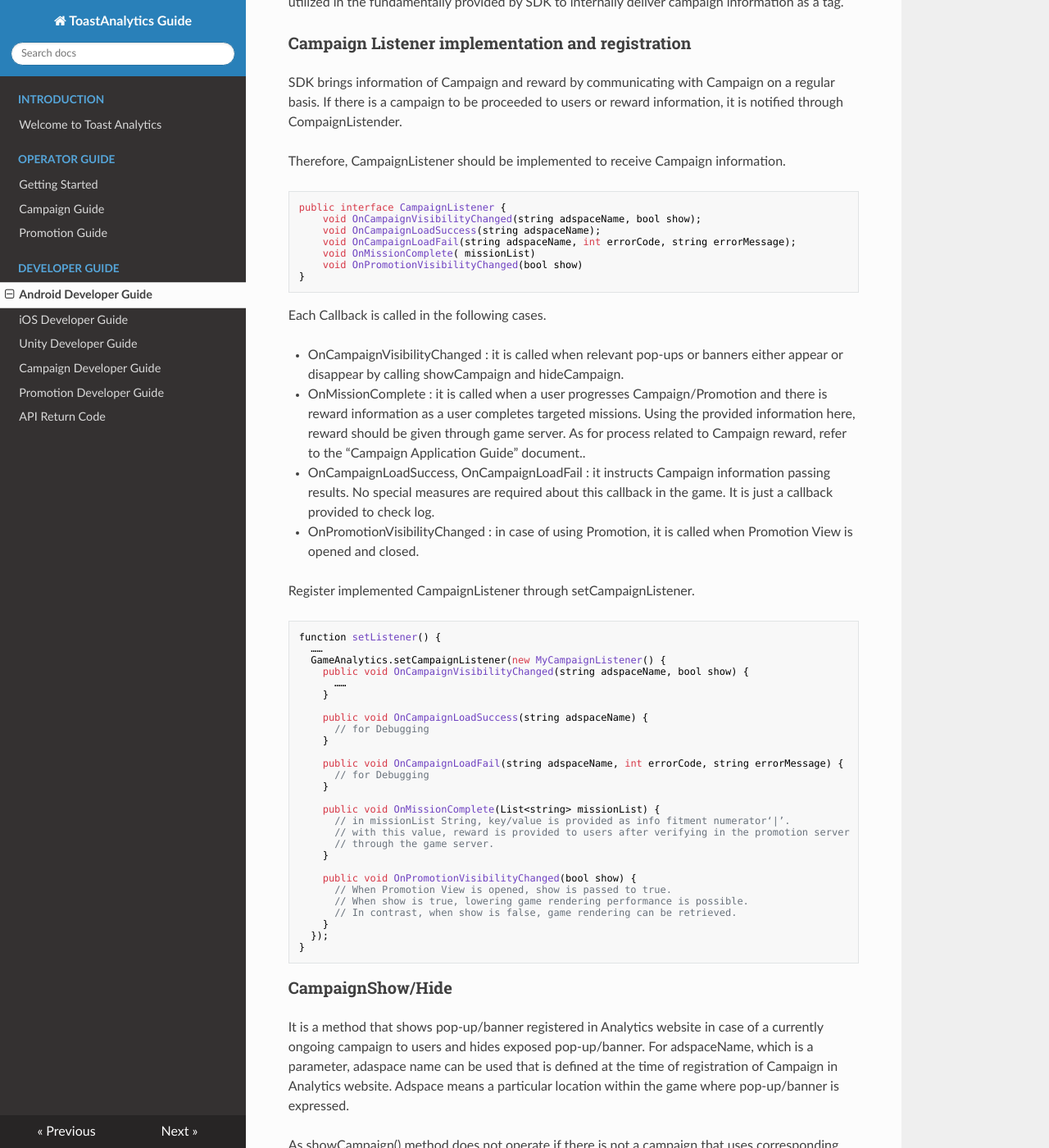
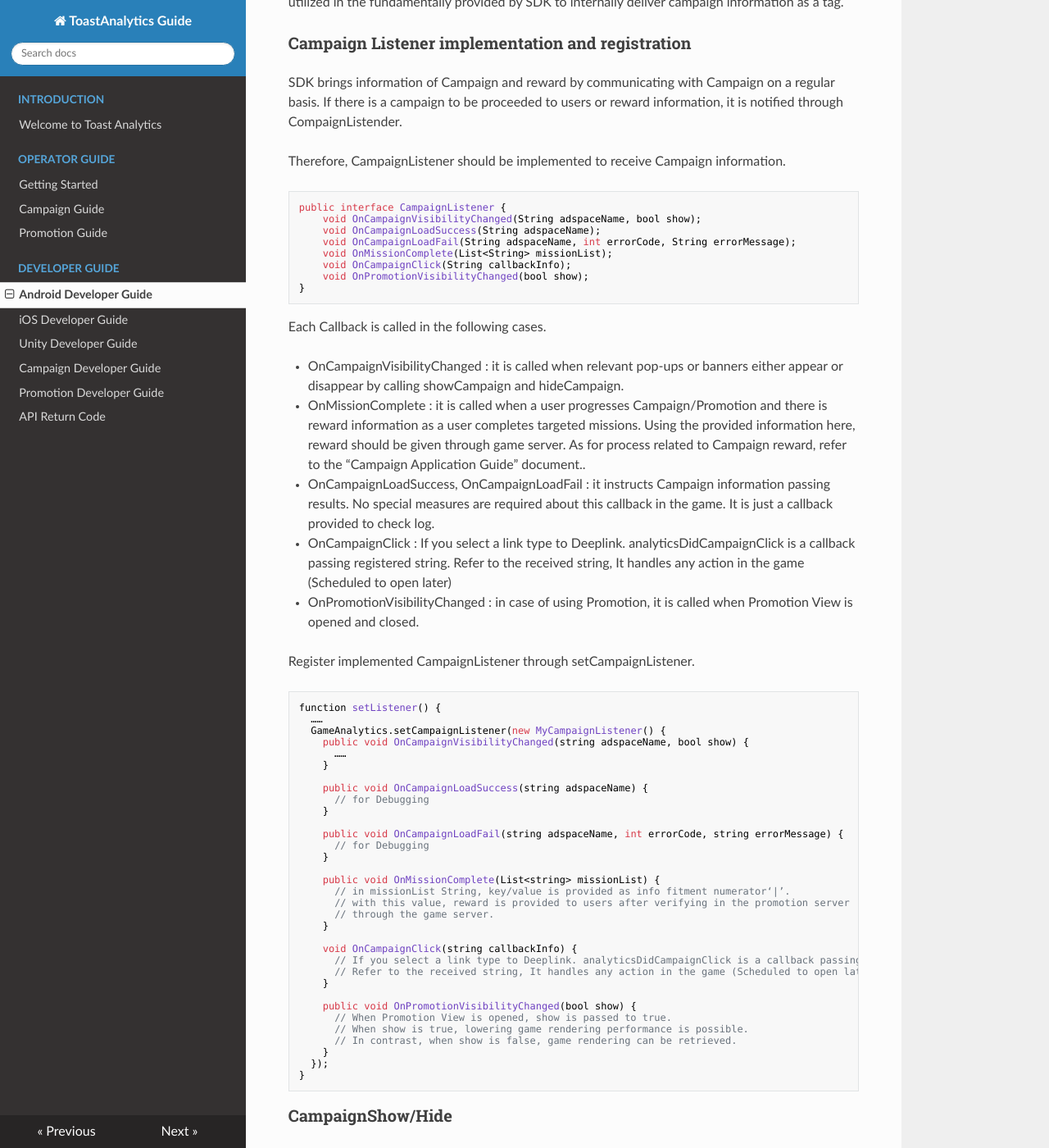
Before and after one commit to ToastAnalytics/ToastAnalytics_EN, an MkDocs documentation site: the page built from docs/Developer/4. Android Developer Guide.md, in a window 1280 px wide and 1400 px high, scrolled down 10932 px. Shown: the whole window at 82% size. Built offline with MkDocs 1.6.1, drawn with Linux system fonts in a browser that asks for light colours; nearby versions of some CDN libraries; old or Windows-style settings are respelled for this version of MkDocs.

Commit message:
Update 4. Android Developer Guide.md

````diff
--- a/docs/Developer/4. Android Developer Guide.md
+++ b/docs/Developer/4. Android Developer Guide.md
@@ -491,11 +491,12 @@ Therefore, CampaignListener should be implemented to receive Campaign informatio
 
 ```java
 public interface CampaignListener {
-    void OnCampaignVisibilityChanged(string adspaceName, bool show);
-    void OnCampaignLoadSuccess(string adspaceName);
-    void OnCampaignLoadFail(string adspaceName, int errorCode, string errorMessage);
-    void OnMissionComplete( missionList)
-    void OnPromotionVisibilityChanged(bool show)
+    void OnCampaignVisibilityChanged(String adspaceName, bool show);
+    void OnCampaignLoadSuccess(String adspaceName);
+    void OnCampaignLoadFail(String adspaceName, int errorCode, String errorMessage);
+    void OnMissionComplete(List<String> missionList);
+    void OnCampaignClick(String callbackInfo);
+    void OnPromotionVisibilityChanged(bool show);
 }
 ```
 
@@ -505,6 +506,7 @@ Each Callback is called in the following cases.
 * OnCampaignVisibilityChanged : it is called when relevant pop-ups or banners either appear or disappear by calling showCampaign and hideCampaign.
 * OnMissionComplete : it is called when a user progresses Campaign/Promotion and there is reward information as a user completes targeted missions. Using the provided information here, reward should be given through game server. As for process related to Campaign reward, refer to the “Campaign Application Guide” document..
 * OnCampaignLoadSuccess, OnCampaignLoadFail : it instructs Campaign information passing results. No special measures are required about this callback in the game. It is just a callback provided to check log.
+* OnCampaignClick : If you select a link type to Deeplink. analyticsDidCampaignClick is a callback passing registered string. Refer to the received string, It handles any action in the game (Scheduled to open later)
 * OnPromotionVisibilityChanged : in case of using Promotion, it is called when Promotion View is opened and closed.
 
 Register implemented CampaignListener through setCampaignListener.
@@ -529,6 +531,11 @@ function setListener() {
       // in missionList String, key/value is provided as info fitment numerator‘|’.
       // with this value, reward is provided to users after verifying in the promotion server
       // through the game server.
+    }
+
+    void OnCampaignClick(string callbackInfo) {
+      // If you select a link type to Deeplink. analyticsDidCampaignClick is a callback passing registered string.
+      // Refer to the received string, It handles any action in the game (Scheduled to open later)
     }
 
     public void OnPromotionVisibilityChanged(bool show) {
````
